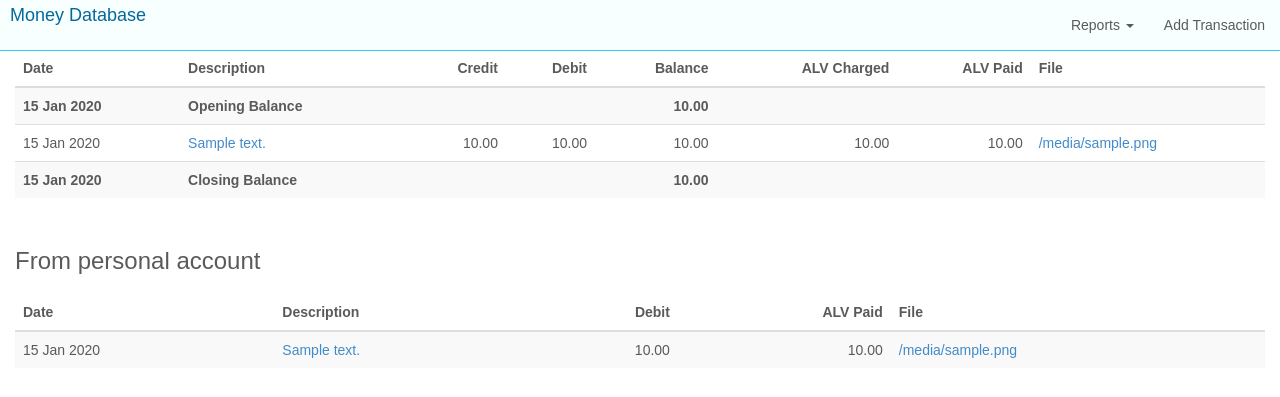
After one commit to alexlittle/django-money, a Django app: template money/templates/money/reports/consulting.html in a window 1280 px wide. The commit adds this page. Shown: the top 397 px of the page. Run offline with Django 3.2, Linux system fonts and the light colour scheme; the template is opened without the code that fills it: most values are stand-ins (such as "Sample title", 1, 10 or a date in 2020); some libraries are stand-ins or nearby versions.

Commit message:
add consulting report (initial version)

```diff
--- a/money/reports/urls.py
+++ b/money/reports/urls.py
@@ -8,5 +8,6 @@ urlpatterns = [
     url(r'^graph/$', report_views.graph_view, name="money_report_graph"),
     url(r'^bymonth/$', report_views.by_month_view, name="money_report_by_month"),
     url(r'^byyear/$', report_views.by_year_view, name="money_report_by_year"),
+    url(r'^consulting/$', report_views.consulting_view, name="money_consulting"),
 
 ]
--- a/money/templates/includes/header.html
+++ b/money/templates/includes/header.html
@@ -17,6 +17,7 @@
 		    				<li><a href="{% url 'money_report_graph' %}">{% trans 'Graph' %}</a></li>
 							<li><a href="{% url 'money_report_by_month' %}">{% trans 'Balance by Month' %}</a></li>
 							<li><a href="{% url 'money_report_by_year' %}">{% trans 'Balance by Year' %}</a></li>
+							<li><a href="{% url 'money_consulting' %}">{% trans 'Consulting' %}</a></li>
 					</ul>
 				</li>
 		        <li><a href="{% url 'admin:money_transaction_add' %}">{% trans 'Add Transaction' %}</a></li>
--- /dev/null
+++ b/money/templates/money/reports/consulting.html
@@ -0,0 +1,86 @@
+{% extends "base.html" %}
+{% load i18n %}
+{% load humanize %}
+{% block content %}
+
+<div class="table-responsive">
+	<table class="table table-striped">
+		<thead>
+			<tr>
+				<th>{% trans 'Date' %}</th>
+				<th>{% trans 'Description' %}</th>
+				<th class="number">{% trans 'Credit' %}</th>
+				<th class="number">{% trans 'Debit' %}</th>
+				<th class="number">{% trans 'Balance' %}</th>
+				<th class="number">{% trans 'ALV Charged' %}</th>
+				<th class="number">{% trans 'ALV Paid' %}</th>
+				<th>{% trans 'File' %}</th>
+			</tr>
+		</thead>
+		<tbody>
+
+ <tr>
+	<td><b>{{ start_date|date:"j M Y" }}</b></td>
+	<td><b>{% trans 'Opening Balance' %}</b></td>
+	<td class="number"></td>
+	<td class="number"></td>
+	<td class="number"><b>{{ opening_balance|floatformat:2|intcomma }}</b></td>
+	<td class="number"></td>
+	<td class="number"></td>
+	<td></td>
+</tr>
+
+{% for d in data %}
+ <tr>
+	<td>{{ d.transaction.date|date:"j M Y" }}</td>
+	<td><a href="{% url 'admin:money_transaction_change' d.transaction.id %}" target="_blank">{{ d.transaction.description }}</a></td>
+	<td class="number">{% if d.transaction.credit %}{{ d.transaction.credit|floatformat:2|intcomma }}{% endif %}</td>
+	<td class="number">{% if d.transaction.debit %}{{ d.transaction.debit|floatformat:2|intcomma }}{% endif %}</td>
+	<td class="number">{{ d.balance|floatformat:2|intcomma }}</td>
+	<td class="number">{% if d.transaction.sales_tax_charged %}{{ d.transaction.sales_tax_charged|floatformat:2|intcomma }}{% endif %}</td>
+	<td class="number">{% if d.transaction.sales_tax_paid %}{{ d.transaction.sales_tax_paid|floatformat:2|intcomma }}{% endif %}</td>
+	<td><a href="{{ MEDIA_URL }}{{ d.transaction.file }}" target="_blank">{{ d.transaction.filename }}</a></td>
+</tr>
+{% endfor %}
+
+ <tr>
+	<td><b>{{ end_date|date:"j M Y" }}</b></td>
+	<td><b>{% trans 'Closing Balance' %}</b></td>
+	<td class="number"></td>
+	<td class="number"></td>
+	<td class="number"><b>{{ closing_balance|floatformat:2|intcomma }}</b></td>
+	<td class="number"></td>
+	<td class="number"></td>
+	<td></td>
+</tr>
+</tbody>
+</table>
+</div>
+
+<h3>{% trans 'From personal account' %}</h3>
+<div class="table-responsive">
+	<table class="table table-striped">
+		<thead>
+			<tr>
+				<th>{% trans 'Date' %}</th>
+				<th>{% trans 'Description' %}</th>
+				<th class="number">{% trans 'Debit' %}</th>
+				<th class="number">{% trans 'ALV Paid' %}</th>
+				<th>{% trans 'File' %}</th>
+			</tr>
+		</thead>
+		<tbody>
+{% for ce in consulting_extras %}
+ <tr>
+	<td>{{ ce.date|date:"j M Y" }}</td>
+	<td><a href="{% url 'admin:money_transaction_change' ce.id %}" target="_blank">{{ ce.description }}</a></td>
+	<td class="number">{% if ce.debit %}{{ ce.debit|floatformat:2|intcomma }}{% endif %}</td>
+	<td class="number">{% if ce.sales_tax_paid %}{{ ce.sales_tax_paid|floatformat:2|intcomma }}{% endif %}</td>
+	<td><a href="{{ MEDIA_URL }}{{ ce.file }}" target="_blank">{{ ce.filename }}</a></td>
+</tr>
+{% endfor %}
+		</tbody>
+</table>
+</div>
+
+{% endblock %}
```
Also changed, not shown: money/models.py (+8 -3 lines), money/reports/views.py (+28 -0 lines).
